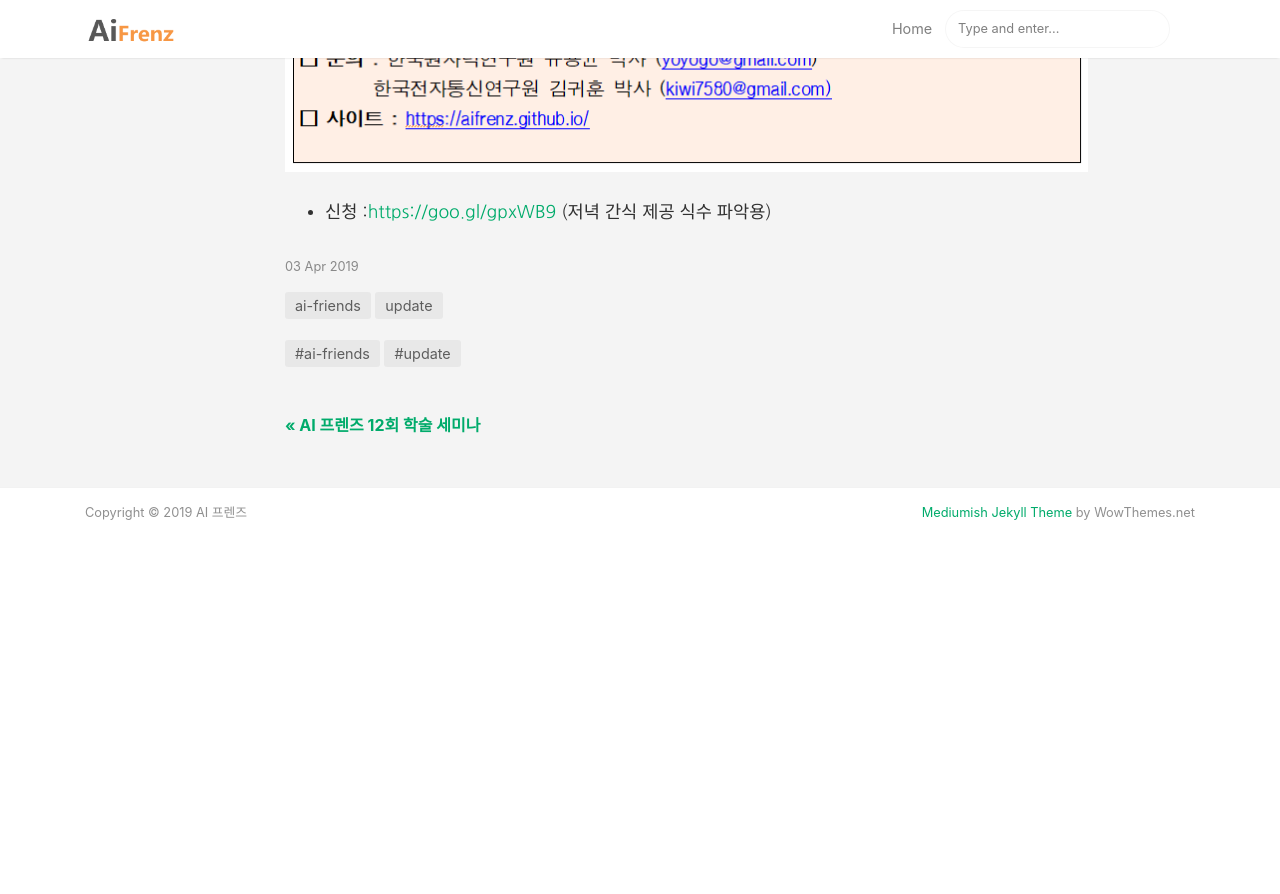
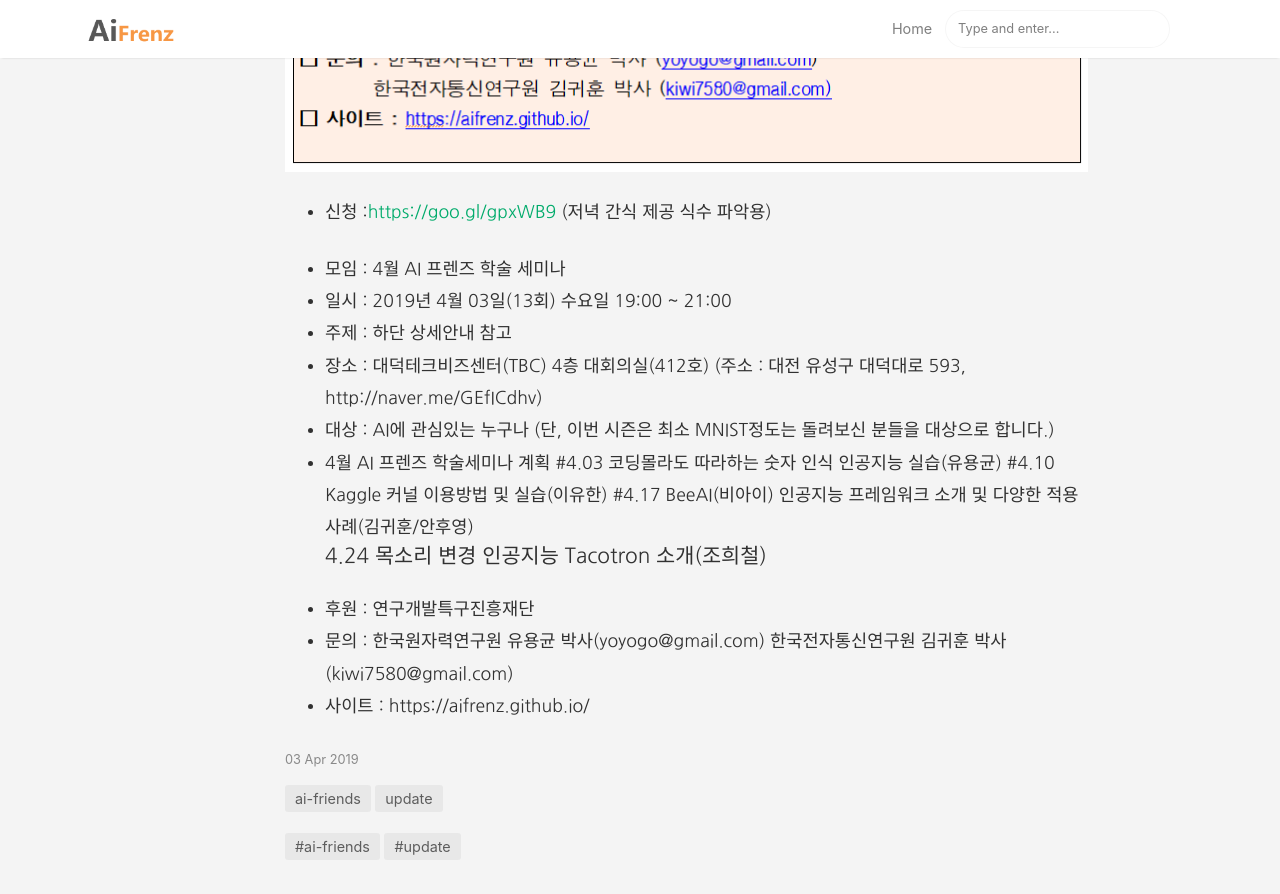
Before and after one commit to aifrenz/aifrenz.github.io, a Jekyll site: the page built from _posts/2019-04-03-13th-seminar.markdown, in a window 1280 px wide and 900 px high, scrolled down 1168 px. Shown: the top 894 px of the window. Built offline with Jekyll 4.4.1, drawn with Linux system fonts in a browser that asks for light colours; comment, search, counter and statistics services are not loaded; before the commit the page ends 1764 px from its top, so only the background shows below that.

Commit message:
Update 2019-04-03-13th-seminar.markdown

```diff
--- a/_posts/2019-04-03-13th-seminar.markdown
+++ b/_posts/2019-04-03-13th-seminar.markdown
@@ -1,6 +1,10 @@
 ---
 layout: post
 title:  "AI 프렌즈 13회 학술 세미나"
+when: 2019. 4. 3. (수) 오후 7시-9시
+where: 대전 대덕테크비즈센터(TBC) 4층 대회의실 412호
+who: 유용균(한국원자력연구원)
+what: 코딩 몰라도 따라하는 숫자 인식 인공지능 실습
 date:   2019-04-03 19:00:00
 categories: ai-friends update
 tags: ai-friends update
@@ -10,3 +14,21 @@ image: /images/20190403_pre.png
 * 신청 :[https://goo.gl/gpxWB9][link1] (저녁 간식 제공 식수 파악용)
 
 [link1]:https://goo.gl/gpxWB9
+
+- 모임 : 4월 AI 프렌즈 학술 세미나
+- 일시 : 2019년 4월 03일(13회) 수요일 19:00 ~ 21:00
+- 주제 : 하단 상세안내 참고
+- 장소 : 대덕테크비즈센터(TBC) 4층 대회의실(412호)
+             (주소 : 대전 유성구 대덕대로 593, http://naver.me/GEfICdhv)
+- 대상 : AI에 관심있는 누구나
+             (단, 이번 시즌은 최소 MNIST정도는 돌려보신 분들을 대상으로 합니다.)
+- 4월 AI 프렌즈 학술세미나 계획
+  #4.03 코딩몰라도 따라하는 숫자 인식 인공지능 실습(유용균)
+  #4.10 Kaggle 커널 이용방법 및 실습(이유한)
+  #4.17 BeeAI(비아이) 인공지능 프레임워크 소개 및 다양한 적용 사례(김귀훈/안후영)
+  # 4.24 목소리 변경 인공지능 Tacotron 소개(조희철)
+
+- 후원 : 연구개발특구진흥재단
+- 문의 : 한국원자력연구원 유용균 박사(yoyogo@gmail.com)
+             한국전자통신연구원 김귀훈 박사(kiwi7580@gmail.com)
+- 사이트 : https://aifrenz.github.io/
```
